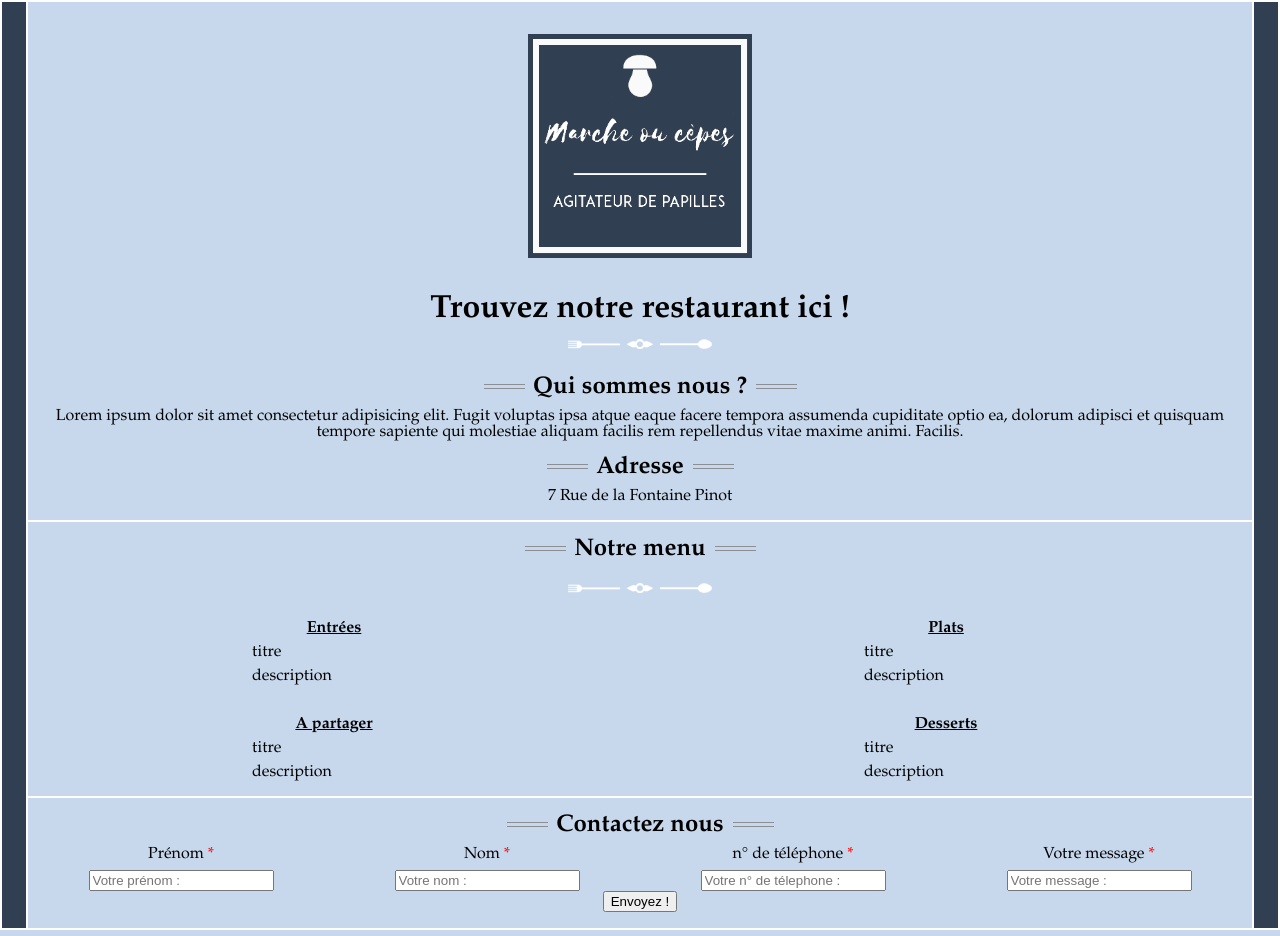
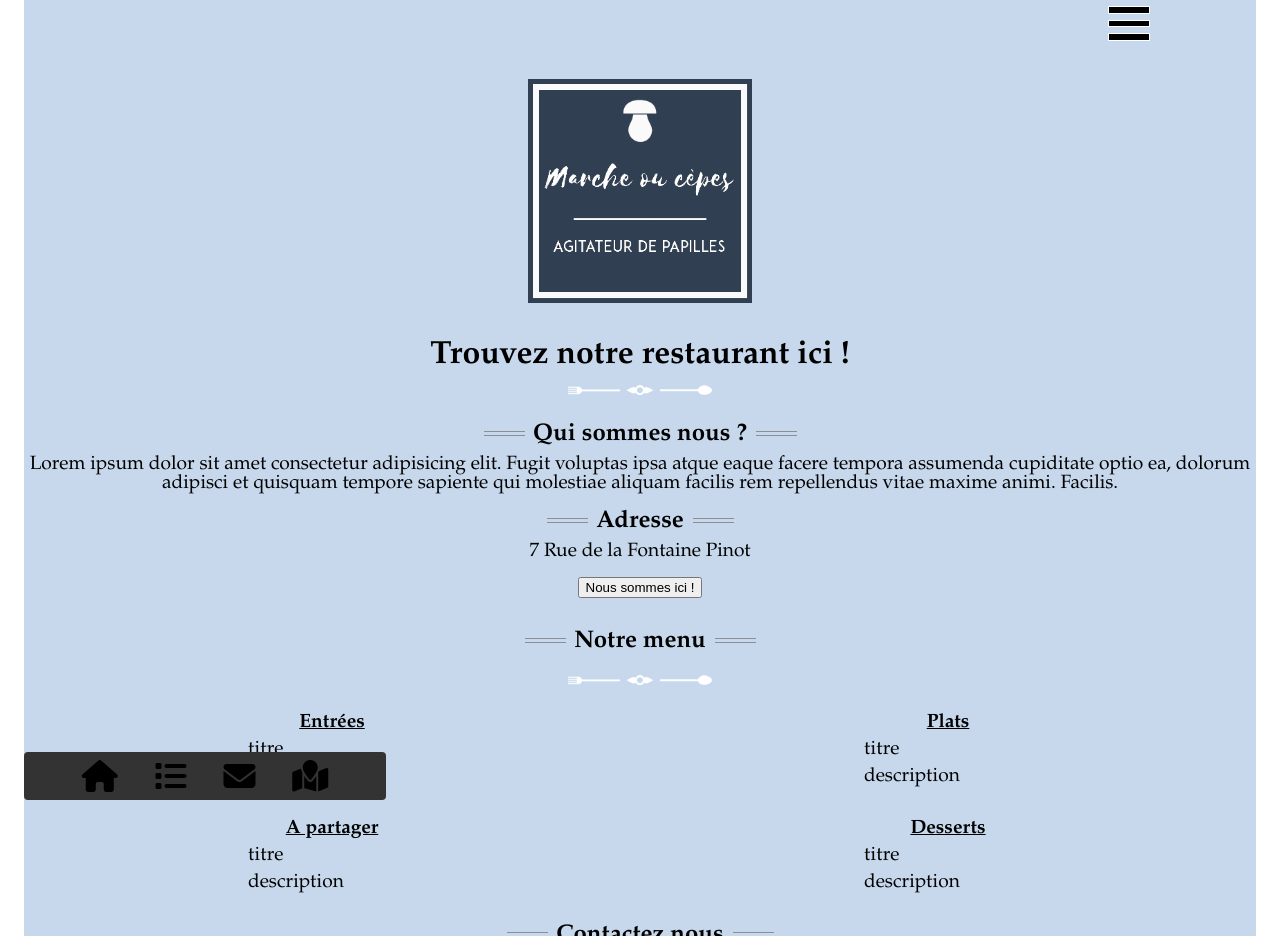
Before and after one commit to SimonBnt/Marche_ou_cepes_site_vitrine_restaurateur, a PHP site: page / in a window 1280 px wide. Shown: the top 936 px of the page. Run offline with PHP 8.4, Linux system fonts and the light colour scheme; some libraries are stand-ins or nearby versions.

Commit message:
gestion des liens, menuburger html/css/js, map html/css/js, fix frontend, bottom fixed navbar html/css/js, ajout de commentaires, création de la page mentions legales.html, cration des scripts correspndants à navbar/map/menuburger

```diff
--- /dev/null
+++ b/assets/js/map.js
@@ -0,0 +1,31 @@
+// ---- Interactive Map script ---- //
+
+            // ---- Objet/Tableau frenchCity ---- //
+
+let frenchCity = {
+    "Paris": {"lat": 48.852969, "lon": 2.349903} ,
+    // "Brest": {"lat": 48.383 , "lon": -4.500 },
+    // "Quimper": {"lat": 48.000, "lon": -4.100},
+    // "Bayonne": {"lat": 43.500, "lon": -1.467},
+    "Limoges": {"lat": 45.836, "lon": 1.264},
+    "Marche ou cèpes": {"lat": 45.823, "lon": 1.266}
+}
+
+            // ---- Initialisation de la carte ---- //
+let map = L.map('map_container').setView([45.823, 1.266], 13)
+
+            // ---- Chargement des tuiles ---- //
+L.tileLayer('https://{s}.tile.openstreetmap.org/{z}/{x}/{y}.png', {
+    minZoom: 5,
+    maxZoom: 20,
+    attribution: '© OpenStreetMap'
+}).addTo(map)
+
+            // ---- Ajout d'un marker déplacable ---- //
+            // ---- on parcour les diffenrentes villes de l'objet frenchCity ---- //
+for (city in frenchCity) {
+
+    let marker = L.marker([frenchCity[city].lat, frenchCity[city].lon], { draggable: true}).addTo(map)
+      // marker Popup //
+    marker.bindPopup("Vous êtes à " + city + "!")
+}
--- a/assets/js/script.js
+++ b/assets/js/script.js
@@ -0,0 +1,33 @@
+// ---- Menu Burger script ---- //
+
+let burgerMenu = document.getElementById("burgerMenu")
+let openBtn = document.getElementById("openBtn")
+let closeBtn = document.getElementById("closeBtn")
+let burgerMenuContainer = document.getElementById("burgerMenu_container")
+let navbar = document.getElementById("navbar")
+
+openBtn.onclick = openBurgerMenu
+closeBtn.onclick = closeBurgerMenu
+
+function openBurgerMenu() {
+    burgerMenu.classList.add("active");
+}
+
+function closeBurgerMenu() {
+    burgerMenu.classList.remove("active");
+}
+
+// ---- Bottom fixed Navbar script ---- //
+
+let previousScrollPosition = window.pageYOffset;
+let currentScrollPosition = window.pageYOffset;
+
+window.onscroll = function() {
+  if (previousScrollPosition > currentScrollPosition) {
+    navbar.style.bottom = "-50px";
+    }
+    navbar.style.bottom = "0";
+}
+
+
+// ---- Form validation script ---- //
--- a/index.html
+++ b/index.html
@@ -1,29 +1,101 @@
 <!DOCTYPE html>
 <html lang="en">
 <head>
+    <!-- // ---- Metadata ---- // -->
+
     <meta charset="UTF-8">
     <meta http-equiv="X-UA-Compatible" content="IE=edge">
     <meta name="viewport" content="width=device-width, initial-scale=1.0">
+    <meta name="description" content="Ceci est une description">
+
     <title>Marche ou cèpes</title>
-    <meta name="description" content="Ceci est une description">
+
+    <!-- // ---- Stylesheet ---- // -->
     <link rel="stylesheet" href="/assets/css/styles.min.css">
-    <!-- <script src="/assets/js/script.js" defer></script> -->
+
+    <!-- // ---- Fontawesome ---- // -->
+    <link rel="stylesheet" href="https://cdnjs.cloudflare.com/ajax/libs/font-awesome/6.2.0/css/all.min.css" integrity="sha512-xh6O/CkQoPOWDdYTDqeRdPCVd1SpvCA9XXcUnZS2FmJNp1coAFzvtCN9BmamE+4aHK8yyUHUSCcJHgXloTyT2A==" crossorigin="anonymous" referrerpolicy="no-referrer" />
+
+    <!-- // ---- ScriptJs ---- // -->
+    <script src="/assets/js/script.js"defer></script>
+    <script src="/assets/js/map.js"defer></script>
+
+    <!-- // ---- link Leaflet ---- // -->
+    <link rel="stylesheet" href="https://unpkg.com/leaflet@1.8.0/dist/leaflet.css" integrity="sha512-hoalWLoI8r4UszCkZ5kL8vayOGVae1oxXe/2A4AO6J9+580uKHDO3JdHb7NzwwzK5xr/Fs0W40kiNHxM9vyTtQ==" crossorigin=""/>
+
+    <!-- // ---- scipt Leaflet ---- // -->
+    <script src="https://unpkg.com/leaflet@1.8.0/dist/leaflet.js" integrity="sha512-BB3hKbKWOc9Ez/TAwyWxNXeoV9c1v6FIeYiBieIWkpLjauysF18NzgR1MBNBXf8/KABdlkX68nAhlwcDFLGPCQ==" crossorigin=""></script>
+
+
+    <!-- // ---- Favicons ---- // -->
+
 </head>
 <body>
-    <main>
+
+    <!-- // ---- Application Header ---- // -->
+
+    <header class="default">
+
+
+    <!-- // ---- Application Mobile First MenuBurger ---- // -->
+        <div id="burgerMenu_container">
+            <div id="burgerMenu">
+                <a id="closeBtn" href="#" class="close">×</a>
+                <ul>
+                  <li><a href="#home" class="quickMenu">A propos</a></li>
+                  <li><a href="#menu" class="quickMenu">Nos Menus</a></li>
+                  <li><a href="#contact_form" class="quickMenu">Nous contacter</a></li>
+                  <li><a href="#map" class="quickMenu">Où sommes nous ?</a></li>
+                </ul>
+              </div>
+
+              <div href="#" id="burger_grid">
+                <div id="openBtn" class="burger-icon">
+                  <div></div>
+                  <div></div>
+                  <div></div>
+                </div>
+            </div>
+        </div>
+
+        <div id="navbar_container">
+
+            <!-- // ---- Application bottom fixed Navbar icons ---- // -->
+
+            <nav id="navbar">
+                <div>
+                    <a href="#home"><i class="fa-solid fa-house"></i></a>
+                    <a href="#menu"><i class="fa-solid fa-list"></i></a>
+                    <a href="#contact_form"><i class="fa-solid fa-envelope"></i></a>
+                    <a href="#map"><i class="fa-solid fa-map-location"></i></a>
+                </div>
+            </nav>
+        </div>
+    </header>
+
+    <!-- // ---- Application Main ---- // -->
+
+    <main class="default">
+
+    <!-- // ---- Application Home section ---- // -->
+
         <section id="home" class="section">
-            <div id="logo_container">
-                <img id="logo" src="/assets/img/logo.png" alt="Logo">
+            <div id="normalsize_logo_container">
+                <img id="normalsize_logo" src="/assets/img/logo.png" alt="Logo Marche ou cèpes">
             </div>
-            <a href="">
-                <h1>Trouvez notre restaurant ici !</h1>
-            </a>
+            <h1>Trouvez notre restaurant ici !</h1>
             <img src="/assets/img/slide-separator_white.png" alt="">
             <h2>Qui sommes nous ?</h2>
             <p>Lorem ipsum dolor sit amet consectetur adipisicing elit. Fugit voluptas ipsa atque eaque facere tempora assumenda cupiditate optio ea, dolorum adipisci et quisquam tempore sapiente qui molestiae aliquam facilis rem repellendus vitae maxime animi. Facilis. </p>
             <h2>Adresse</h2>
             <p id="adresse">7 Rue de la Fontaine Pinot </p>
+            <button id="cta_where">
+                <a href="#map">Nous sommes ici !</a>
+            </button>
         </section>
+
+    <!-- // ---- Application Menu section ---- // -->
+
         <section id="menu" class="section">
             <h2>Notre menu</h2>
             <img src="/assets/img/slide-separator_white.png" alt="">
@@ -50,23 +122,29 @@
                 </div>
             </div>
         </section>
-        <section id="form" class="section">
-            <h2>Contactez nous</h2>
-            <form action="/monfichier.php" method="post">
+
+    <!-- // ---- Application Contact Form section ---- // -->
+
+    <section id="contact_form" class="section">
+        <h2>Contactez nous</h2>
+
+        <!-- // ---- Application Contact Form ---- // -->
+
+        <form action="/monfichier.php" method="post">
                 <fieldset id="form_grid">
-                    <div id="div_firstname" class="flex">
+                    <div id="div_firstname" class="labelinput_flex_container">
                         <label for="firstname" class="active">Prénom</label>
                         <input type="text" name="firstname" placeholder="Votre prénom :" required>
                     </div>
-                    <div id="div_lastname" class="flex">
+                    <div id="div_lastname" class="labelinput_flex_container">
                         <label id="label1" for="lastname" class="active">Nom</label>
                         <input id="input1" type="text" name="lastname" placeholder="Votre nom :" required>
                     </div>
-                    <div id="div_phonenumber" class="flex">
+                    <div id="div_phonenumber" class="labelinput_flex_container">
                         <label id="label2" for="phone_number" class="active">n° de téléphone</label>
                         <input id="input2" type="text" name="phone_number" placeholder="Votre n° de télephone :" required>
                     </div>
-                    <div id="div_txtarea" class="flex">
+                    <div id="div_txtarea" class="labelinput_flex_container">
                         <label id="label3" for="message" class="active">Votre message</label>
                         <input id="input3" type="text" name="message" placeholder="Votre message :" required>
                     </div>
@@ -76,6 +154,23 @@
                 </fieldset>
             </form>
         </section>
+
+    <!-- // ---- Application Map section ---- // -->
+
+        <section id="map" class="section">
+
+            <!-- // ---- Application Map ---- // -->
+
+            <div id="map_container">
+
+            </div>
+        </section>
     </main>
+
+    <!-- // ---- Application Footer ---- // -->
+
+    <footer>
+        <span><a href="/mention_légales.html"><p id="legalmention">Mentions légales</p></a></span>
+    </footer>
 </body>
 </html>
--- a/src/sass/components/_contact-form.scss
+++ b/src/sass/components/_contact-form.scss
@@ -1,20 +1,20 @@
 fieldset#form_grid {
     padding-bottom: 1rem;
 
-    .flex{
+    .labelinput_flex_container{
         @include flex($justify: center);
         flex-direction: column;
 
-        label, div {
+        label, div, input {
             margin-bottom: 0.5rem;
-
-
         }
         label::after {
             content: " *";
             color: red;
         }
-
+        input {
+            border-radius: 0.5rem;
+        }
     }
 }
 
--- a/src/sass/components/_home.scss
+++ b/src/sass/components/_home.scss
@@ -1,23 +1,30 @@
 #home {
-    border-top: 0;
 
-    img#logo {
+    div#normalsize_logo_container {
+
+        img#normalsize_logo {
             height: 8rem;
             width: 8rem;
             padding: 2rem;
         }
         @include respondTo(desktop) {
-        img#logo {
+            img#normalsize_logo {
                 height: 14rem;
                 width: 14rem;
                 padding: 2rem;
             }
         }
+
+    }
+    p#adresse {
+        padding-bottom: 1rem;
+    }
+    #cta_where {
+        margin-bottom: 1rem;
+
         a {
             color: black;
             text-decoration: none;
         }
-    p#adresse {
-        padding-bottom: 1rem;
     }
 }
--- /dev/null
+++ b/src/sass/components/_map.scss
@@ -0,0 +1,10 @@
+section#map {
+  padding: 1rem;
+
+  #map_container {
+    border: solid white;
+    border-radius: 0.5rem;
+    height: 350px;
+    z-index: 250;
+  }
+}
--- /dev/null
+++ b/src/sass/components/_menu-burger.scss
@@ -0,0 +1,63 @@
+#burgerMenu.active {
+  right: 0;
+}
+
+#burgerMenu {
+  height: 100%;
+  position: fixed;
+  z-index: 1000;
+  top: 0;
+  right: -250px;
+  background-color: #374b61e8;
+  padding-top: 60px;
+  transition: right 0.5s ease;
+  border-left: solid white 2px;
+
+  .close {
+    position: absolute;
+    color: white;
+    text-decoration: none;
+    top: 10px;
+    right: 1rem;
+    font-size: 3rem;
+  }
+
+  ul {
+    list-style-type: none;
+    padding: 0;
+    margin: 0;
+
+    a.quickMenu {
+      padding: 8px 8px 8px 32px;
+      text-decoration: none;
+      font-size: 25px;
+      color: black;
+      display: block;
+      transition: 0.3s;
+    }
+
+    a.quickMenu:hover {
+      color: white;
+      text-decoration: underline;
+    }
+  }
+}
+
+div#burger_grid {
+  @include grid(repeat(8, 1fr), 1fr);
+
+  :hover {
+    cursor: pointer;
+  }
+  .burger-icon {
+    grid-column: 8/8;
+
+  }
+  .burger-icon div {
+    width: 2.5rem;
+    height: 0.35rem;
+    background-color: black;
+    border: solid 1px white;
+    margin: 6px 6px;
+  }
+}
--- /dev/null
+++ b/src/sass/components/_navbar.scss
@@ -0,0 +1,28 @@
+div#navbar_container {
+
+    #navbar {
+        border-radius: 0.25rem;
+        background-color: #333;
+        overflow: hidden;
+        position: fixed;
+        bottom: -50px;
+        width: 362px;
+        transition: 0.4s;
+        z-index: 500;
+
+        a {
+            color: black;
+            padding: 1rem;
+
+            :hover {
+                color: white;
+            }
+
+            i{
+                font-size: xx-large;
+                padding-top: 0.5rem;
+                padding-bottom: 0.5rem;
+            }
+        }
+    }
+}
--- a/src/sass/layout/_default.scss
+++ b/src/sass/layout/_default.scss
@@ -2,22 +2,23 @@ html {
     scroll-behavior: smooth;
 
     body {
-        margin: 0;
-        min-height: 100vh;
         font-family: Garamond, serif;
-        // font-family: Brush Script MT;
-        background-color: #304052;
-        border: solid white 2px;
+        // background-color: #304052e8 !important;
+        // border: solid white 2px;
 
-        main {
+        .default {
             text-align: center;
             margin-left: 1.5rem;
             margin-right: 1.5rem;
+            z-index: 1;
             background-color: #c7d8ec;
 
+
             section.section {
-                border: solid white 2px;
-                border-bottom: 0;
+                // border-right: solid white 1.5px;
+                // border-left: solid white 1.5px;
+                // border-bottom: solid white 2px;
+
 
                 h1 {
                     font-size: 2rem;
--- a/src/sass/layout/_footer.scss
+++ b/src/sass/layout/_footer.scss
@@ -0,0 +1,23 @@
+footer {
+
+    span {
+        margin: 1rem;
+
+        a {
+            color: black;
+            text-decoration: none;
+
+            p#legalmention {
+                // border: solid white 1px;
+                border-radius: 0.25rem;
+                margin-left: 1.5rem;
+                margin-right: 1.5rem;
+                margin-bottom: 2.5rem;
+                padding-top: 0.5rem;
+                padding-bottom: 1rem;
+                text-align: center;
+                // background-color: #c7d8ec;
+            }
+        }
+    }
+}
--- a/src/sass/pages/_admin_connexion.scss
+++ b/src/sass/pages/_admin_connexion.scss
@@ -0,0 +1,51 @@
+body {
+    font-family: Arial, Helvetica, sans-serif;
+    font-size: 1.2em;
+    background-color: white !important ;
+
+    .form {
+        border: 2px solid rgb(36, 26, 98);
+        border-radius: 5px;
+        margin: 5px;
+        padding: 10px;
+        display: flex;
+        flex-direction: column;
+        align-items: center;
+        position: absolute;
+        top: 40%;
+        left: 50%;
+        transform: translate(-50%, -50%);
+
+        &::before{
+            content: "Connexion Administrateur";
+            font-size: larger;
+            margin-bottom: 25px;
+            border-bottom: 1px solid;
+            color: #000000;
+
+        }
+
+        div {
+            margin-bottom: 5px;
+
+            .input-label {
+                margin: 5px;
+            }
+
+            .input {
+                margin: 5px;
+                border: 1px solid;
+                border-radius: 5px;
+                padding: 5px;
+            }
+
+            button {
+                margin: 5px;
+                padding: 3px;
+                border-radius: 5px;
+                background-color: transparent;
+                border: 1px solid;
+            }
+        }
+    }
+}
--- a/src/sass/styles.scss
+++ b/src/sass/styles.scss
@@ -4,6 +4,6 @@
 
 @import "abstracts/variables", "abstracts/mixins";
 
-@import "components/buttons", "components/contact-form", "components/home", "components/menu";
+@import "components/buttons", "components/contact-form", "components/home", "components/menu", "components/map", "components/navbar", "components/menu-burger";
 
 @import "pages/admin_connexion.scss", "pages/user_page.scss", "pages/admin_page.scss";
```
Also changed, not shown: admin_connexion.html (added, +32 -0 lines), mention_légales.html (added, +29 -0 lines), assets/css/styles.min.css, assets/img/decoration.png (deleted), 1 other file. Lines whose indentation alone changed are shown as unchanged.
